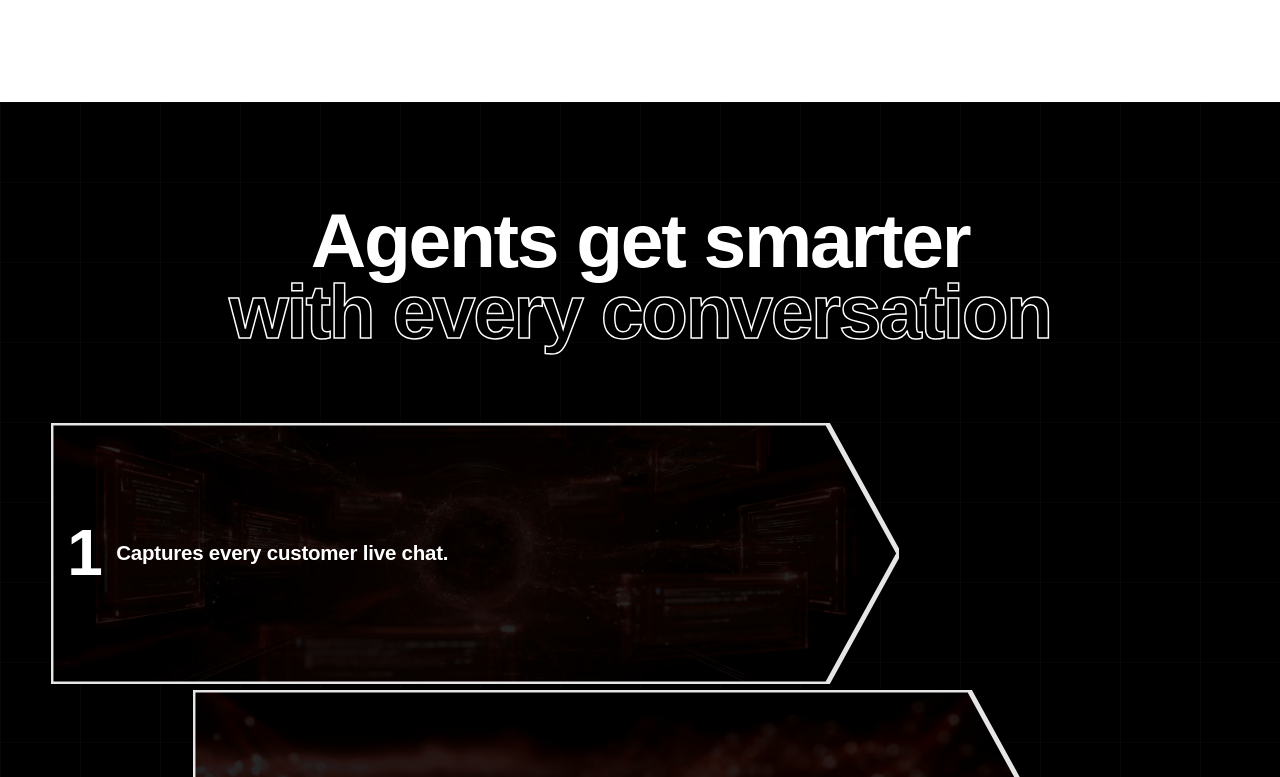
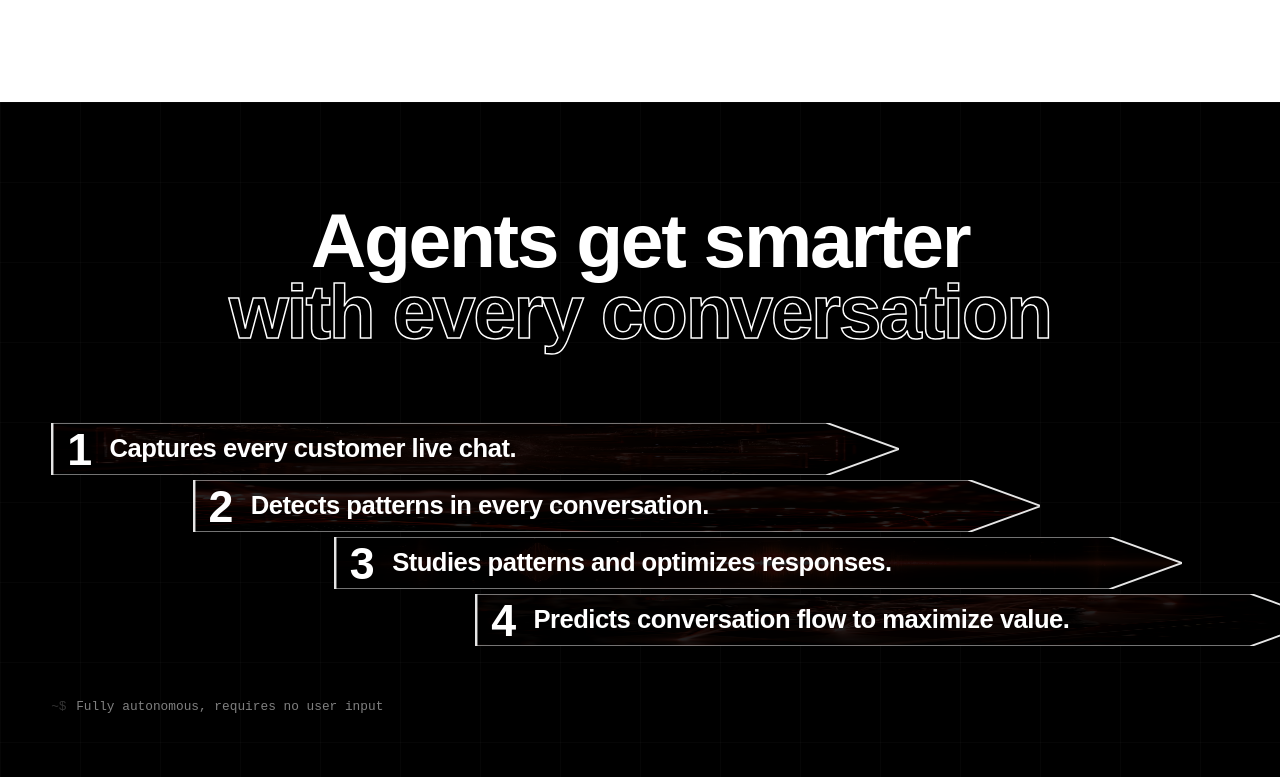
Before and after one commit to synabs/website, a React (Vite) app: page / in a window 1280 px wide. Shown: the part 5443-6220 px from the top of the page. Built offline with nearby package versions, Linux system fonts and the light colour scheme; no server answers.

Commit message:
Update Features.css

```diff
--- a/src/styles/Features.css
+++ b/src/styles/Features.css
@@ -56,7 +56,7 @@
   display: flex;
   flex-direction: column;
   align-items: flex-start;
-  gap: 6px;
+  gap: 5px;
 }
 
 /* ---- Each arrow ---- */
@@ -86,10 +86,11 @@
   transition: stroke 0.2s ease;
 }
 
+/* Narrow the arrow by constraining its rendered height */
 .features__arrow-svg {
   display: block;
   width: 100%;
-  height: auto;
+  height: 52px; /* was auto ~80px, now narrower */
 }
 
 /* ---- Text overlay inside arrow ---- */
@@ -99,14 +100,13 @@
   display: flex;
   flex-direction: row;
   align-items: center;
-  /* leave room so text doesn't enter the pointed tip */
   padding: 0 4rem 0 1rem;
-  gap: 1rem;
+  gap: 1.2rem;
   z-index: 1;
 }
 
 .features__arrow-number {
-  font-size: clamp(3rem, 5vw, 5rem);
+  font-size: clamp(2rem, 3.5vw, 3.2rem);
   font-weight: var(--font-bold);
   letter-spacing: -0.04em;
   color: var(--color-white);
@@ -119,11 +119,47 @@
 }
 
 .features__arrow-title {
-  font-size: clamp(1rem, 1.6vw, 1.5rem);
+  font-size: clamp(1.1rem, 2vw, 1.8rem);
   font-weight: var(--font-bold);
-  line-height: 1.2;
-  letter-spacing: -0.01em;
+  line-height: 1.15;
+  letter-spacing: -0.02em;
   color: var(--color-white);
+}
+
+/* ---- Terminal ---- */
+.features__terminal {
+  position: relative;
+  z-index: 1;
+  max-width: var(--max-width);
+  margin-inline: auto;
+  margin-top: clamp(2rem, 4vw, 3.5rem);
+  display: flex;
+  align-items: center;
+  gap: 0.6rem;
+  font-family: monospace;
+  font-size: clamp(0.8rem, 1vw, 0.95rem);
+  color: rgba(255, 255, 255, 0.35);
+}
+
+.features__terminal-prompt {
+  color: rgba(255, 255, 255, 0.2);
+}
+
+.features__terminal-text {
+  color: rgba(255, 255, 255, 0.5);
+}
+
+.features__terminal-cursor {
+  color: rgba(255, 255, 255, 0.5);
+}
+
+.features__terminal-cursor--blink {
+  animation: blink 1s step-end infinite;
+}
+
+@keyframes blink {
+  0%, 100% { opacity: 1; }
+  50%       { opacity: 0; }
 }
 
 /* ---- Mobile ---- */
@@ -141,12 +177,20 @@
   .features__arrow-wrap--3 { margin-left: 8%; }
   .features__arrow-wrap--4 { margin-left: 12%; }
 
+  .features__arrow-svg {
+    height: 44px;
+  }
+
   .features__arrow-content {
     padding: 0 2.5rem 0 0.75rem;
     gap: 0.6rem;
   }
 
   .features__arrow-number {
-    font-size: clamp(2rem, 7vw, 3rem);
+    font-size: clamp(1.6rem, 6vw, 2.4rem);
+  }
+
+  .features__arrow-title {
+    font-size: clamp(0.95rem, 3.5vw, 1.3rem);
   }
 }
```
